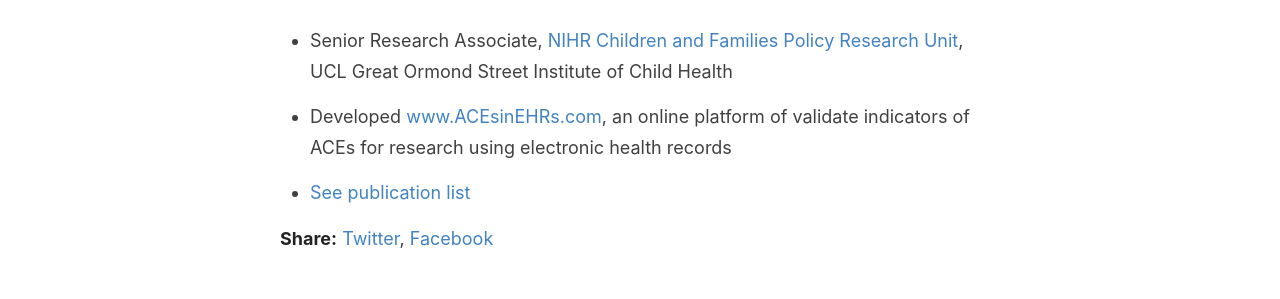
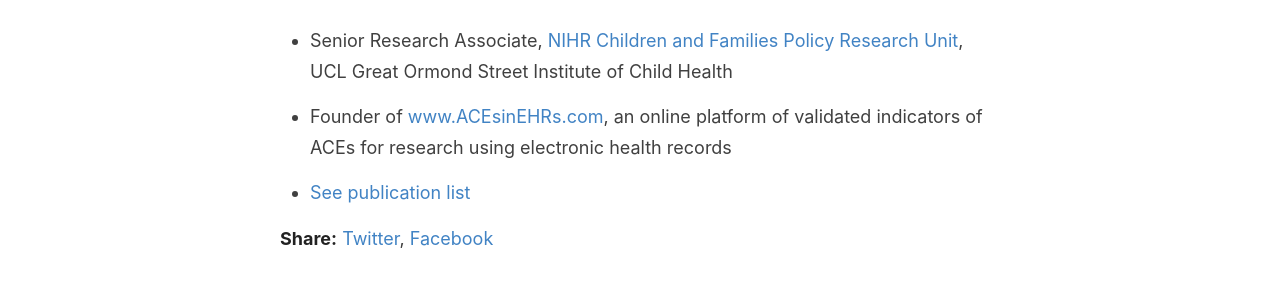
Before and after one commit to shabeer-syed/shabeersyed, a Jekyll site: the page built from _posts/2022-09-23-introducing-shabeer-syed.md, in a window 1280 px wide. Shown: the part 796-1095 px from the top of the page. Built offline with Jekyll 4.4.1, drawn with Linux system fonts in a browser that asks for light colours; comment, search, counter and statistics services are not loaded.

Commit message:
Update 2022-09-23-introducing-shabeer-syed.md

```diff
--- a/_posts/2022-09-23-introducing-shabeer-syed.md
+++ b/_posts/2022-09-23-introducing-shabeer-syed.md
@@ -25,6 +25,6 @@ I am a Clinical Psychologist and an Epidemiologist (Researcher) with an interest
 
 - Senior Research Associate, [NIHR Children and Families Policy Research Unit](https://www.ucl.ac.uk/children-policy-research/), UCL Great Ormond Street Institute of Child Health
 
-- Developed [www.ACEsinEHRs.com](www.ACEsinEHRs.com), an online platform of validate indicators of ACEs for research using electronic health records
+- Founder of [www.ACEsinEHRs.com](www.ACEsinEHRs.com), an online platform of validated indicators of ACEs for research using electronic health records
 
 - [See publication list](https://shabeer-syed.github.io/shabeersyed/publications/)
```
